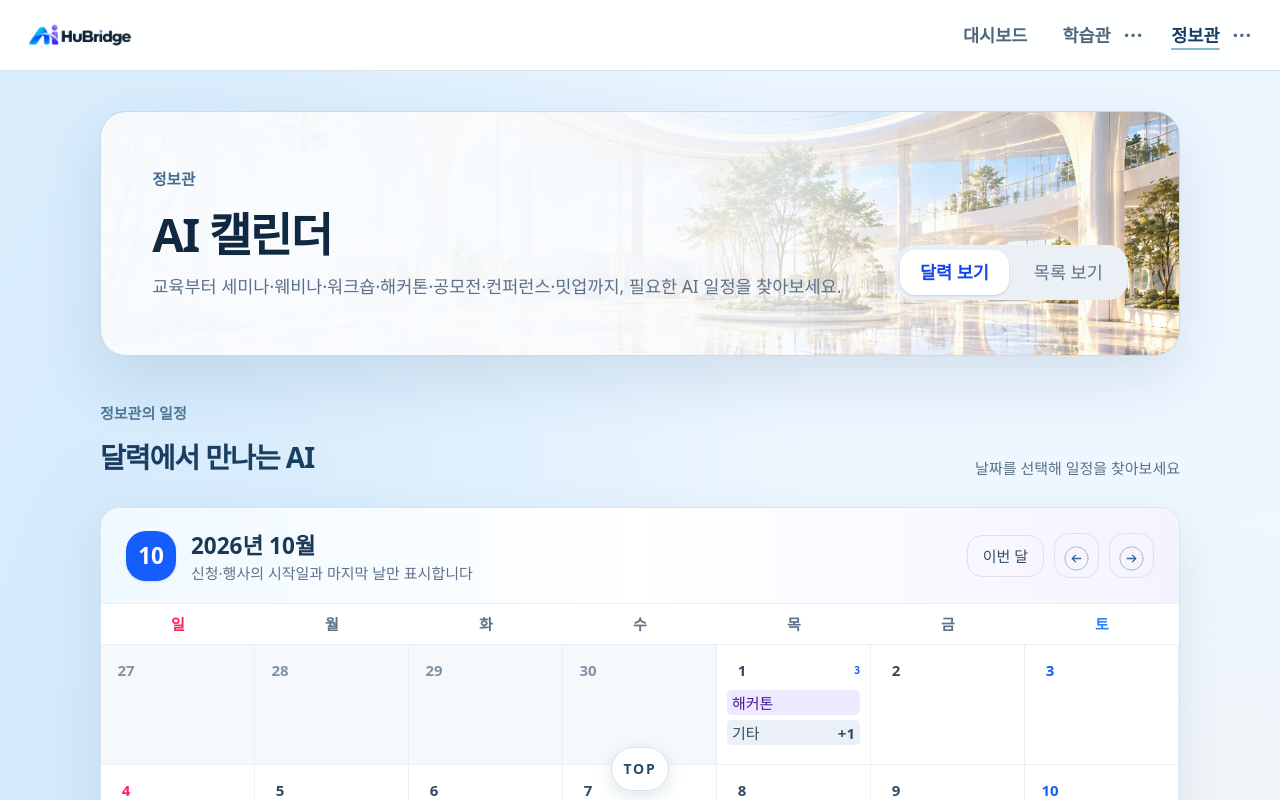
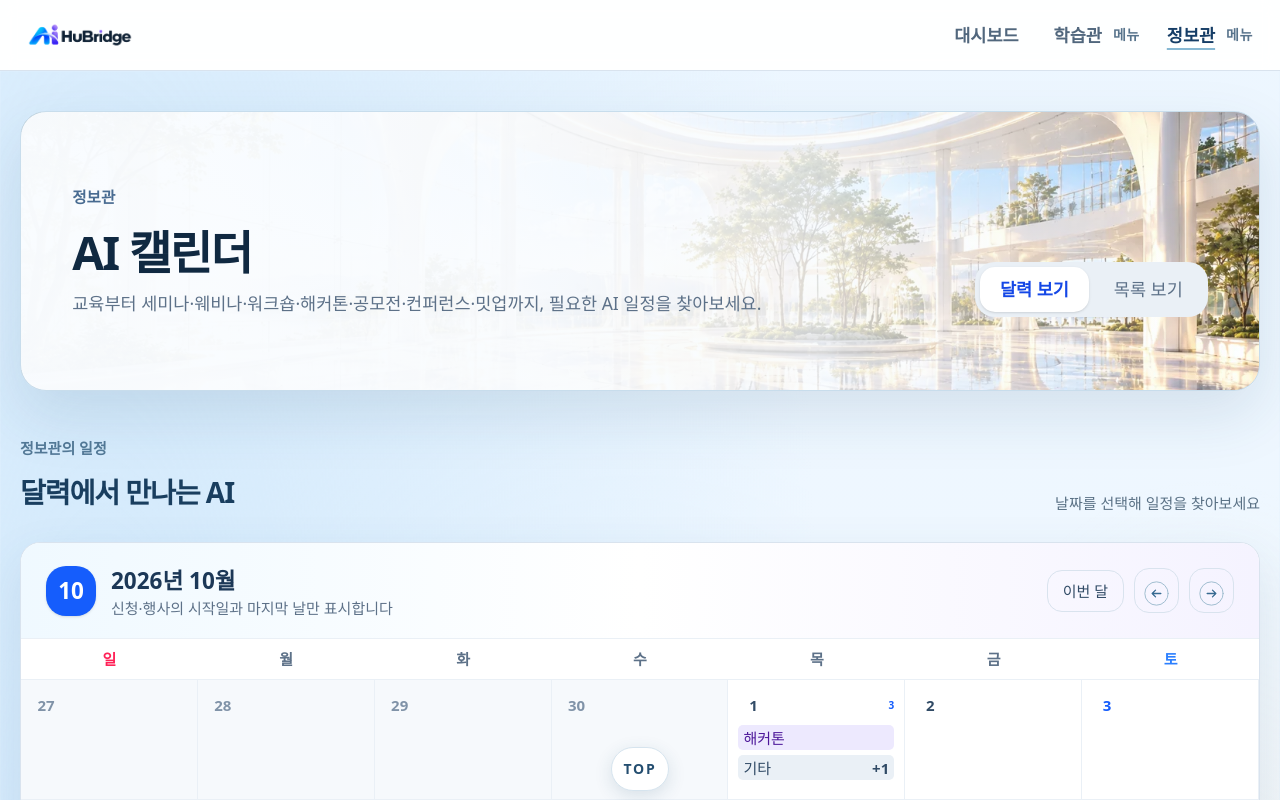
Before and after one commit to Oh-JunTaek/AIHuBridge, a React (Vite) app: page /calendar in a window 1280 px wide. Shown: the top 800 px of the page. Built offline with nearby package versions, Linux system fonts and the light colour scheme; a web font is replaced by a local one.

Commit message:
fix: 상단 메뉴와 배너 및 필터 디자인 정리

```diff
--- a/src/components/SiteNavigation.tsx
+++ b/src/components/SiteNavigation.tsx
@@ -43,9 +43,9 @@ export function SiteNavigation() {
             onPointerEnter={(event) => { if (event.pointerType === 'mouse') setOpen(group.id); }}
             onPointerLeave={(event) => { if (event.pointerType === 'mouse' && !(document.activeElement instanceof HTMLAnchorElement && event.currentTarget.contains(document.activeElement))) setOpen((current) => current === group.id ? null : current); }}>
             <div className={`nav-primary ${active ? 'is-active' : ''} ${expanded ? 'is-expanded' : ''}`}>
-              <NavLink to={group.items[0].to} onClick={() => setOpen(null)} className={`nav-primary-link ${focusStyle}`}>{t(group.key)}</NavLink>
+              <NavLink to={group.items[0].to} onFocus={() => setOpen(group.id)} onClick={() => setOpen(null)} className={`nav-primary-link ${focusStyle}`}>{t(group.key)}</NavLink>
               <button type="button" id={`nav-${group.id}-trigger`} aria-label={`${t(group.key)} 하위 메뉴`} aria-expanded={expanded} aria-controls={`nav-${group.id}-links`}
-                onClick={() => setOpen(expanded ? null : group.id)} className={`nav-expand ${focusStyle}`}><span aria-hidden="true">···</span></button>
+                onClick={() => setOpen(expanded ? null : group.id)} className={`nav-expand ${focusStyle}`}>메뉴</button>
             </div>
             <ul id={`nav-${group.id}-links`} hidden={!expanded}
               className="absolute left-0 right-0 top-full z-30 space-y-1 nav-popup rounded-xl border border-stone-200 bg-white p-2 shadow-lg dark:border-stone-700 dark:bg-stone-900 sm:right-auto sm:w-52 lg:left-auto lg:right-0">
--- a/src/index.css
+++ b/src/index.css
@@ -491,3 +491,13 @@ a:hover .wayfinding-icon, a:focus-visible .wayfinding-icon, button:hover .wayfin
 .exhibit-card:hover .reference-art-motion, .exhibit-card:focus-visible .reference-art-motion { transform: scale(1.045); }
 .exhibit-card:hover .reference-art::after, .exhibit-card:focus-visible .reference-art::after { transform: translateX(130%); }
 @media (prefers-reduced-motion: reduce) { .reference-art-motion, .reference-art::after { transition: none; } .exhibit-card:hover .reference-art-motion, .exhibit-card:focus-visible .reference-art-motion { transform: scale(1.005); } .reference-art::after { display: none; } }
+/* 공간별 배너의 폭과 기본 높이를 맞추고 긴 내용은 자연스럽게 늘린다. */
+.space-header { min-height: 280px; padding: 2rem clamp(1.5rem, 4vw, 3.2rem); }
+@media (max-width: 760px) { .space-header { min-height: 210px; padding: 1.5rem; } }
+/* 필터는 패널과 어울리는 작은 모서리로 정리한다. */
+.reading-sidebar nav button, .reading-sidebar [role="group"] button, .space-path .reading-sidebar button { border-radius: 8px; }
+/* 마우스 화면에서는 부가 기호 없이 메뉴를 보여 준다. */
+.nav-primary-link { padding-right: .75rem; }
+.nav-expand { position: absolute; width: 1px; height: 1px; min-width: 0; min-height: 0; padding: 0; overflow: hidden; clip-path: inset(50%); white-space: nowrap; }
+.nav-expand:focus-visible { position: static; width: auto; height: auto; min-height: 40px; padding: 0 .45rem; clip-path: none; font-size: .7rem; }
+@media (hover: none) { .nav-expand { position: static; width: auto; height: auto; min-width: 40px; min-height: 40px; padding: 0 .35rem; clip-path: none; color: #58748c; font-size: .7rem; } .nav-primary-link { padding-right: .2rem; } }
--- a/src/pages/Calendar.tsx
+++ b/src/pages/Calendar.tsx
@@ -52,7 +52,7 @@ export default function Calendar() {
   const reset = () => { setAudience('domestic'); setType('all'); setMode('all'); setFee('all'); setRegistration('all'); setIncludePast(false); setSearch(''); setRegion(''); setSelectedDay(null); };
 
   return (
-    <div className="space-page space-plaza space-calendar mx-auto max-w-4xl px-4 py-8 text-stone-700 dark:text-stone-200">
+    <div className="space-page space-plaza space-calendar mx-auto max-w-6xl px-4 py-6 text-stone-700 dark:text-stone-200">
       <header className="space-header mb-6 flex flex-wrap items-end justify-between gap-4">
         <div><p className="space-label">정보관</p><h1 className="text-3xl font-bold text-stone-900 dark:text-stone-100">AI 캘린더</h1><p className="mt-2 max-w-2xl text-sm text-stone-500 dark:text-stone-400">교육부터 세미나·웨비나·워크숍·해커톤·공모전·컨퍼런스·밋업까지, 필요한 AI 일정을 찾아보세요.</p></div>
         <div className="flex gap-1 rounded-xl bg-stone-100 p-1 dark:bg-stone-800" aria-label="일정 보기 방식">
--- a/src/pages/Dashboard.tsx
+++ b/src/pages/Dashboard.tsx
@@ -14,7 +14,7 @@ export default function Dashboard() {
   const t = useT();
   const date = new Date(now).toLocaleDateString('ko-KR', { month: 'long', day: 'numeric', weekday: 'short' });
   return (
-    <div className="space-page space-plaza dashboard-page mx-auto max-w-6xl px-4 py-8">
+    <div className="space-page space-plaza dashboard-page mx-auto max-w-6xl px-4 py-6">
       <header className="space-header dashboard-header mb-6">
         <div><p className="space-label">AI 허브릿지 대시보드</p><h1 className="text-3xl font-bold text-stone-900 dark:text-stone-100">AI 소식 한눈에</h1><p className="mt-2 text-sm text-stone-600 dark:text-stone-300">소식부터 배움까지, 필요한 정보를 한곳에서 만나보세요.</p><p className="dashboard-date">{date}</p></div>
         <Link to="/updates" className="dashboard-hero-link">AI 소식 모두 보기 <WayfindingIcon /></Link>
```
Also changed, not shown: 3 other files (tests, documents, lock files or other folders).
